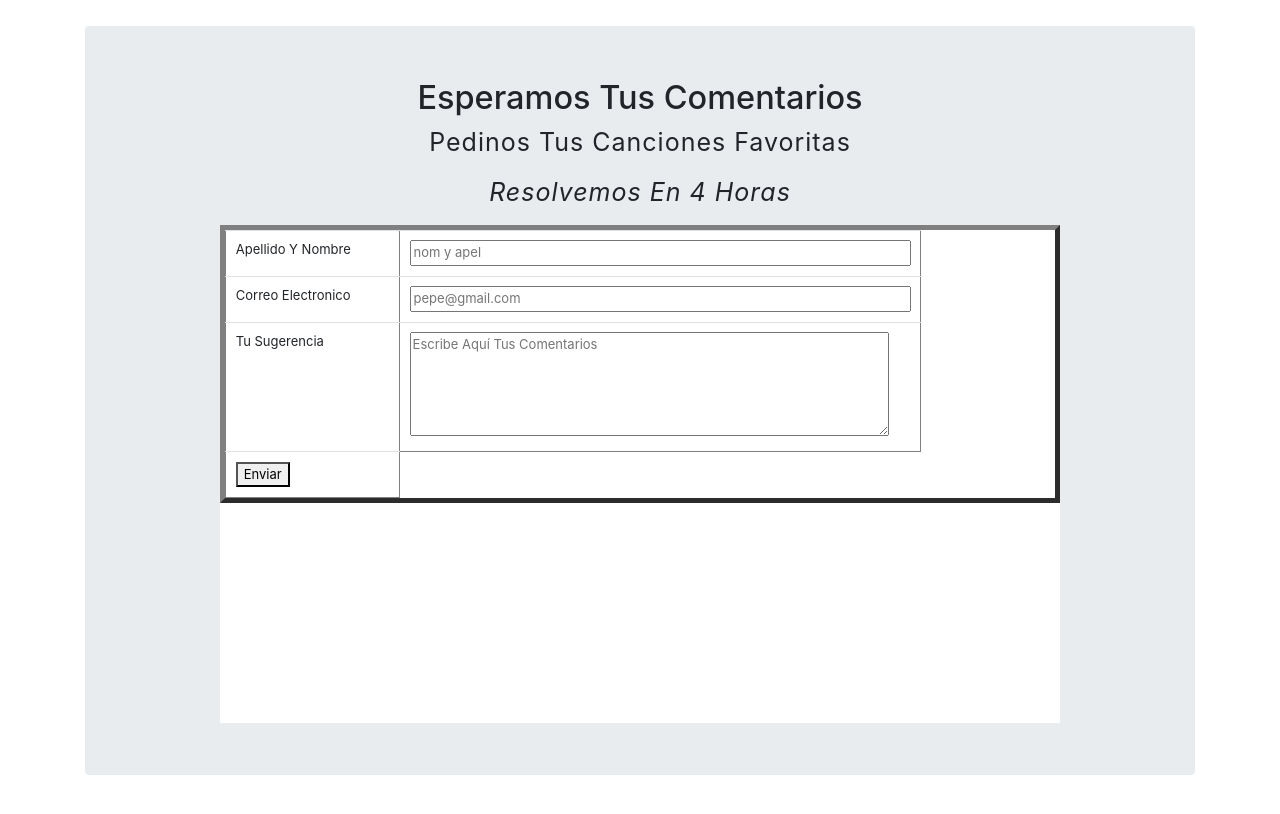
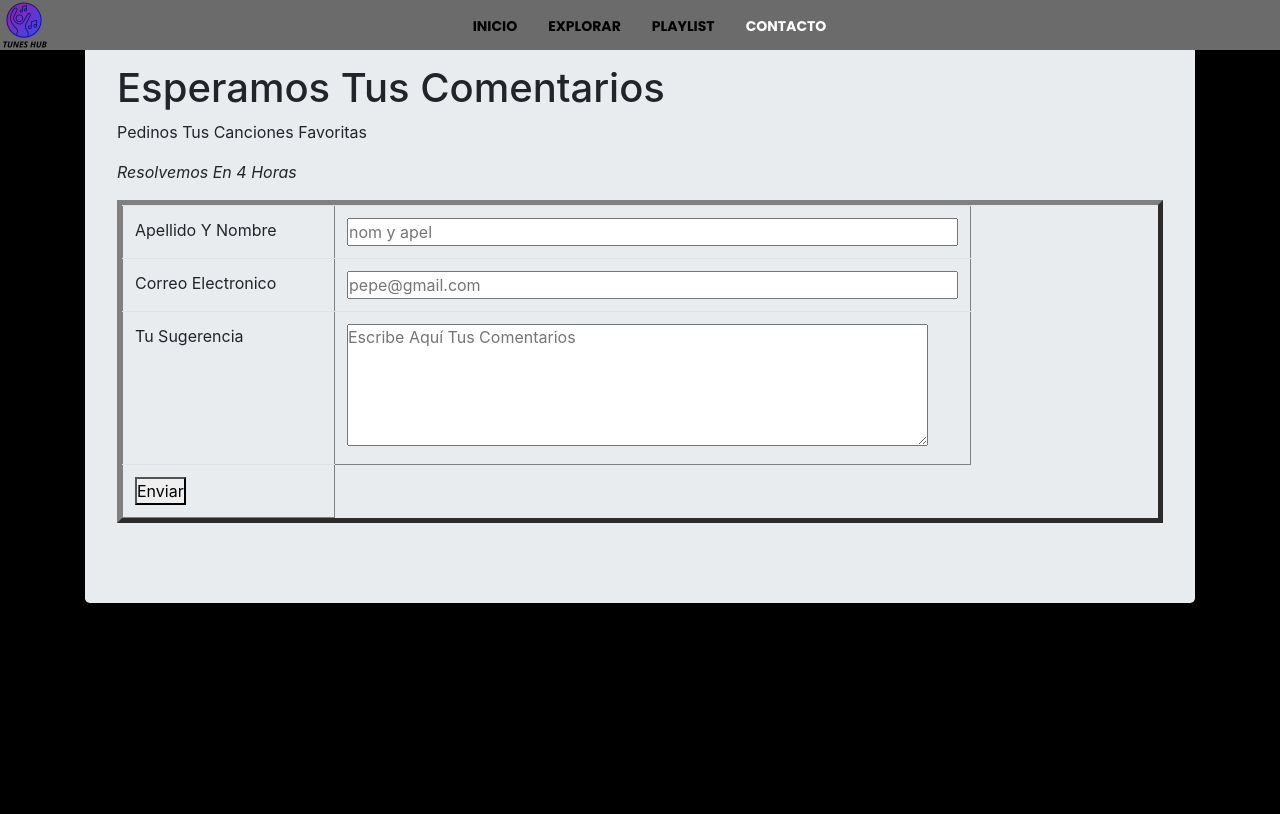
Before and after one commit to santiruiz831/tuneshub, a plain HTML site: page CONTACTO/CONTACTO.html in a window 1280 px wide. Drawn offline with nearby package versions, Linux system fonts and the light colour scheme.

Commit message:
agregado el contacto

```diff
--- a/CONTACTO/CONTACTO.css
+++ b/CONTACTO/CONTACTO.css
@@ -1,42 +1,133 @@
-h1 {
-    font-size: 30px;
-    text-align: center;
-    font: oblique;
-    color: green;
+*{margin: 0;
+    padding: 0;
+    box-sizing: border-box;
+    }
+    body{background-color: black;}
+
+    #header{
+        display: flex;
+        justify-content: space-between;
+        background-color: rgb(107, 107, 107);
+        border-radius: 0%;
+        position: fixed;
+        z-index: 30;
+        width: 100%;
     }
 
-p {
-    font-size: 25px;
-    letter-spacing: 1px;
-    text-align: center;
+    #aaa{
+            display: flex;
+            margin: auto;
+            margin-left: 5px;
     }
 
-p.em {
-    font-size: 16px;
-    text-align: center;
-    color: green;
+    #opciones:hover{
+        background-color: rebeccapurple;
     }
 
-html {
-    font-size: small;
-    font-family: 'Franklin Gothic Medium', 'Arial Narrow', Arial, sans-serif;
+    #opciones {
+        color: hsl(0, 0%, 0%);
+        font-size: 13px;
+        text-align: center;
+        font-family: 'Poppins', sans-serif;
+        margin: 0;
+        text-decoration: none;
+        margin-right: 8px;
     }
 
-form {
-    /*position: relative;*/
+    #logo{width: 40px;}
 
-    width  : 840px;
-    height : 498px;
-    margin : 0 auto;
 
-    background: #FFF url(background.jpg);
+    @media (min-width:321px){
+
+        a {
+            color: hsl(0, 0%, 0%);
+            font-size: 15px;
+            text-align: center;
+            font-family: 'Poppins', sans-serif;
+            margin: 0;
+            text-decoration: none;
+            padding-right: 11px;
         }
 
- body {
-    font  : 21px sans-serif;
+        #opciones {
+            color: hsl(0, 0%, 0%);
+            font-size: 14px;
+            text-align: center;
+            font-family: 'Poppins', sans-serif;
+            margin: 0;
+            text-decoration: none;
+            margin-right: 11px;
+        }
+    }
 
-    padding : 2em;
-    margin  : 0;
+    @media (min-width:376px){
 
-    /*background : #222;*/
+
+
+        a {
+            color: hsl(0, 0%, 0%);
+            font-size: 15px;
+            text-align: center;
+            font-family: 'Poppins', sans-serif;
+            margin: 0;
+            text-decoration: none;
+            padding-right: 11px;
         }
+
+
+    }
+
+    @media (min-width:426px){
+
+        #logo {
+            width: 50px;
+        }
+
+
+        a {
+            color: hsl(0, 0%, 0%);
+            font-size: 20px;
+            text-align: center;
+            font-family: 'Poppins', sans-serif;
+            margin: 0;
+            text-decoration: none;
+            padding-right: 20px;
+        }
+
+        #aaa{
+            display: flex;
+            margin: auto;
+            margin-left: auto;
+        }
+
+
+
+    }
+
+    @media (min-width:769px){
+
+        #logo {
+            width: 50px;
+        }
+
+
+        a {
+            color: hsl(0, 0%, 0%);
+            font-size: 20px;
+            text-align: center;
+            font-family: 'Poppins', sans-serif;
+            margin: 0;
+            text-decoration: none;
+            padding-right: 20px;
+        }
+
+        #aaa {
+            display: flex;
+            margin: auto;
+            margin-left: auto;
+        }
+
+
+    }
+
+    @media (min-width:1025px){}
--- a/CONTACTO/CONTACTO.html
+++ b/CONTACTO/CONTACTO.html
@@ -13,9 +13,37 @@
     <script src="https://cdnjs.cloudflare.com/ajax/libs/popper.js/1.12.9/umd/popper.min.js" integrity="sha384-ApNbgh9B+Y1QKtv3Rn7W3mgPxhU9K/ScQsAP7hUibX39j7fakFPskvXusvfa0b4Q" crossorigin="anonymous"></script>
     <script src="https://maxcdn.bootstrapcdn.com/bootstrap/4.0.0/js/bootstrap.min.js" integrity="sha384-JZR6Spejh4U02d8jOt6vLEHfe/JQGiRRSQQxSfFWpi1MquVdAyjUar5+76PVCmYl" crossorigin="anonymous"></script>
     <title>Contactenos</title>
+    <link href="https://fonts.googleapis.com/css2?family=Poppins:ital,wght@0,800;1,600&display=swap" rel="stylesheet">
+    <script src="https://kit.fontawesome.com/a0c0bb4f74.js" crossorigin="anonymous"></script>
+    <link href="https://fonts.googleapis.com/css2?family=Poppins:wght@700&display=swap" rel="stylesheet">
+    <title>tuneshub</title>
     <link rel="icon" type="image/png" href="../EXPLORAR/tunestunes.png">
 </head>
-    <body >
+
+
+    <body style="background-color: black;">
+
+        <nav id="header">
+            <div >
+                <img id="logo" src="../EXPLORAR/tunestunes.png" alt="logo">
+            </div>
+
+            <ul id="aaa" style="list-style-type: none;">
+                <li >
+                    <a id="opciones" href=""> INICIO</a>
+                </li>
+                <li>
+                    <a id="opciones" href="../EXPLORAR/EXPLORAR.html">EXPLORAR</a>
+                </li>
+                <li>
+                    <a id="opciones"  href="">PLAYLIST</a>
+                </li>
+                <li>
+                    <a id="opciones" href="/CONTACTO/CONTACTO.html"  style="color: white;">CONTACTO</a>
+                </li>
+            </ul>
+        </nav>
+
        <div class="container">
         <div class="jumbotron">
         <!--definición de los scripts necesarios-->
```
Also changed, not shown: EXPLORAR/EXPLORAR.html (+1 -1 lines). Lines whose indentation alone changed are shown as unchanged.
